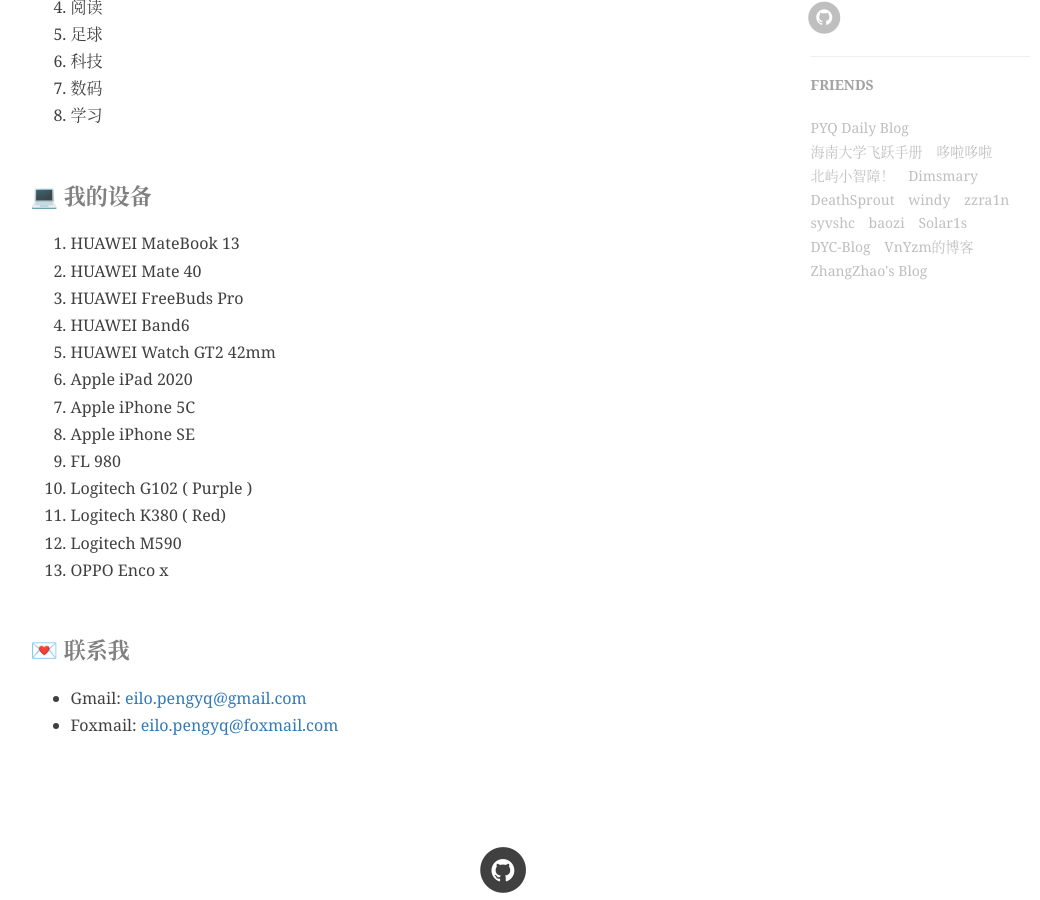
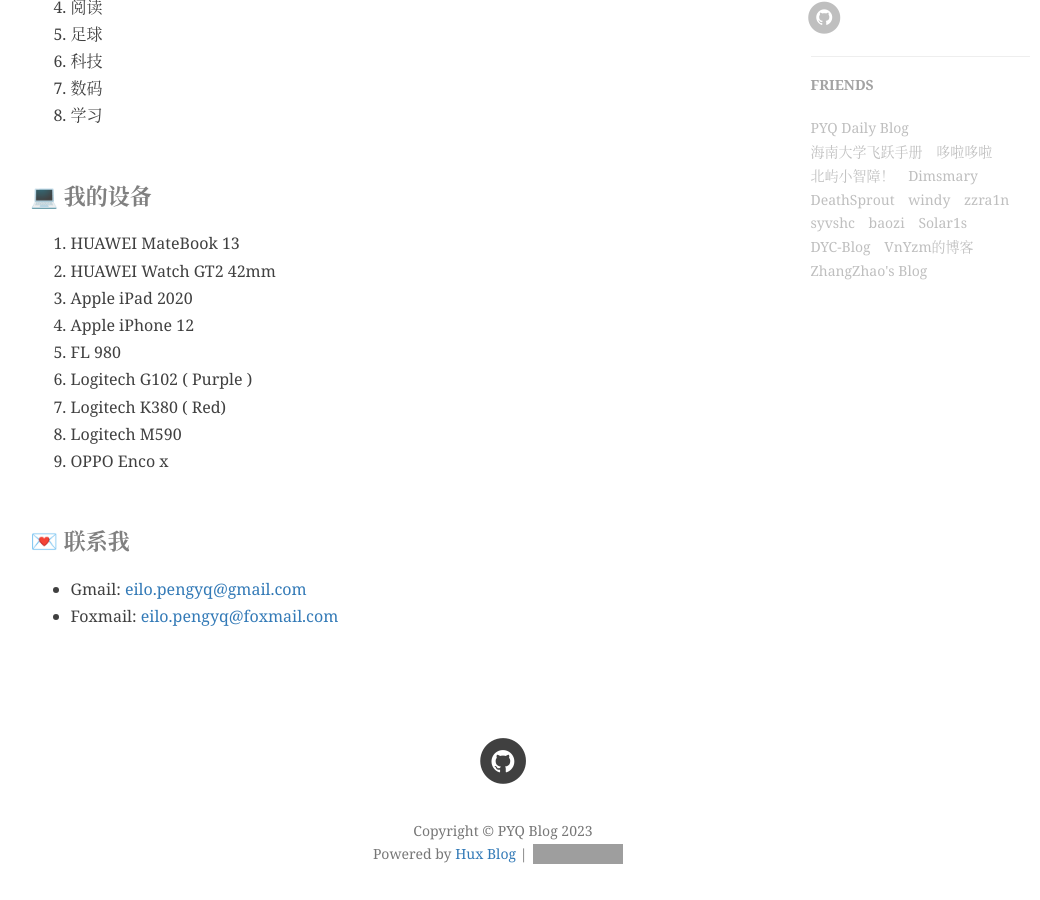
Before and after one commit to peng-yq/peng-yq.github.io, a Jekyll site: the page built from about.html, in a window 1280 px wide and 900 px high, scrolled down 879 px. Shown: the whole window, without its empty margins (137-1177 px from the left). Built offline with Jekyll 4.4.1, drawn with Linux system fonts in a browser that asks for light colours; nearby versions of some CDN libraries; comment, search, counter and statistics services are not loaded; grey boxes are pictures that could not be loaded.

Commit message:
docs: update about

```diff
--- a/_includes/about/en.md
+++ b/_includes/about/en.md
@@ -19,18 +19,14 @@
 #### **💻 Devices**
 
 1. HUAWEI  MateBook 13
-2. HUAWEI  Mate 40
-3. HUAWEI  FreeBuds Pro
-4. HUAWEI  Band6
-5. HUAWEI  Watch GT2 42mm
-6. Apple  iPad 2020
-7. Apple iPhone 5C
-8. Apple iPhone SE
-9. FL  980
-10. Logitech  G102 ( Purple )
-11. Logitech  K380 ( Red)
-12. Logitech  M590
-13. OPPO Enco x
+2. HUAWEI  Watch GT2 42mm
+3. Apple  iPad 2020
+4. Apple iPhone 12
+5. FL  980
+6. Logitech  G102 ( Purple )
+7. Logitech  K380 ( Red)
+8. Logitech  M590
+9. OPPO Enco x
 
 #### **💌 Contact with Me**
 
--- a/_includes/about/zh.md
+++ b/_includes/about/zh.md
@@ -19,17 +19,13 @@
 #### **💻 我的设备**
 
 1. HUAWEI  MateBook 13
-2. HUAWEI  Mate 40
-3. HUAWEI  FreeBuds Pro
-4. HUAWEI  Band6
-5. HUAWEI  Watch GT2 42mm
-6. Apple  iPad 2020
-7. Apple iPhone 5C
-8. Apple iPhone SE
-9. FL  980
-10. Logitech  G102 ( Purple )
-11. Logitech  K380 ( Red)
-12. Logitech  M590
+2. HUAWEI  Watch GT2 42mm
+3. Apple  iPad 2020
+4. Apple iPhone 12
+5. FL  980
+6. Logitech  G102 ( Purple )
+7. Logitech  K380 ( Red)
+8. Logitech  M590
 13. OPPO Enco x
 
 #### **💌 联系我**
```
